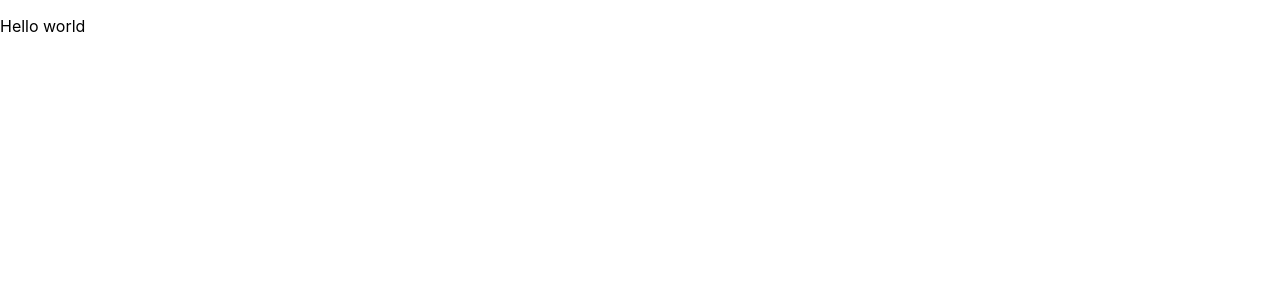
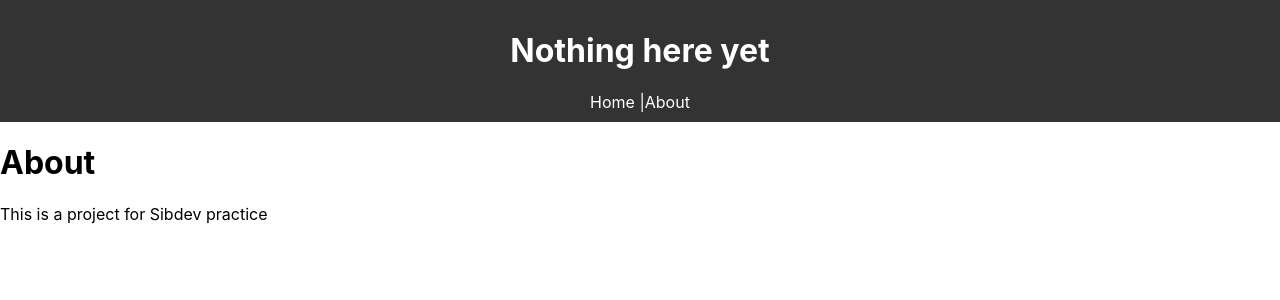
Before and after one commit to Silver3310/React-Summer-Practice, a React app: page /about in a window 1280 px wide. Shown: the top 300 px of the page. Built offline with nearby package versions, Linux system fonts and the light colour scheme.

Commit message:
Add routing
And check how it works by creating other components (maybe they will be deleted in the future)

```diff
--- a/src/App.js
+++ b/src/App.js
@@ -1,11 +1,27 @@
 import React from 'react';
+import { BrowserRouter as Router, Route } from 'react-router-dom';
 
-function App() {
-  return (
-    <div className="App">
-      <p>Hello world</p>
-    </div>
-  );
+import About from './components/pages/About';
+import Home from './components/pages/Home';
+import Header from './components/layout/Header';
+
+
+class App extends React.Component {
+
+  render() {
+
+    return (
+        <Router>
+          <div className="App">
+            <div className="container">
+              <Header />
+              <Route exact path="/" component={Home} />
+              <Route path="/about" component={About} />
+            </div>
+          </div>
+        </Router>
+    );
+  }
 }
 
 export default App;
--- /dev/null
+++ b/src/components/layout/Header.js
@@ -0,0 +1,27 @@
+import React from 'react';
+import { Link } from 'react-router-dom';
+
+function Header() {
+    return (
+        <header style={headerStyle}>
+            <h1>Nothing here yet</h1>
+            <Link style={linkStyle} to="/">Home</Link> |
+            <Link style={linkStyle} to="/about">About</Link>
+        </header>
+    )
+}
+
+const headerStyle = {
+    background: '#333',
+    color: '#fff',
+    textAlign: 'center',
+    padding: '10px'
+};
+
+const linkStyle = {
+    color: '#fff',
+    textDecoration: 'none'
+};
+
+
+export default Header;
--- /dev/null
+++ b/src/components/pages/About.js
@@ -0,0 +1,15 @@
+import React, {Component} from 'react';
+
+class About extends Component {
+
+    render() {
+        return (
+            <React.Fragment>
+                <h1>About</h1>
+                <p>This is a project for Sibdev practice</p>
+            </React.Fragment>
+        );
+    }
+}
+
+export default About;
--- /dev/null
+++ b/src/components/pages/Home.js
@@ -0,0 +1,14 @@
+import React, {Component} from 'react';
+
+class Home extends Component {
+
+    render() {
+        return (
+            <React.Fragment>
+                <h1>Home</h1>
+            </React.Fragment>
+        );
+    }
+}
+
+export default Home;
```
